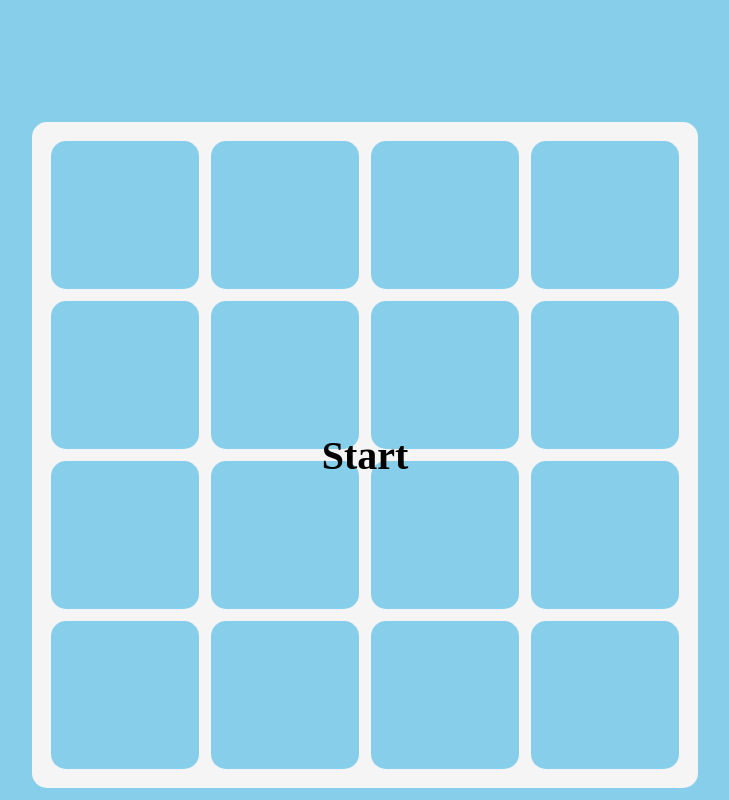
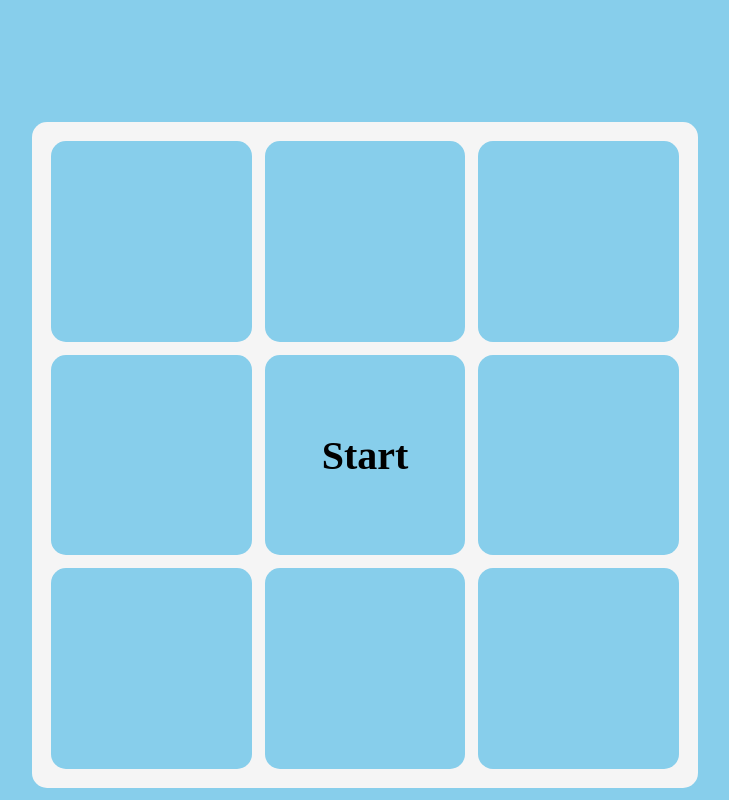
Before and after one commit to RAREBEEF/Memory-test, a React (Create React App) app: page / in a window 1280 px wide. Shown: the whole page, without its empty margins (275-1004 px from the left). Built offline with nearby package versions, Linux system fonts and the light colour scheme.

Commit message:
Complete game logic - Update cards JSX. - Implement increasing difficulty.

```diff
--- a/src/App.tsx
+++ b/src/App.tsx
@@ -1,8 +1,6 @@
 import React, { useCallback, useEffect, useMemo, useState } from "react";
 import styles from "./App.module.scss";
 import "./App.module.scss";
-
-// TODO:클리어문구 보여주기, 클리어문구 보여줄 동안 카운트다운x & 카운트 시작과 동시에 카드 보여주기
 
 function App() {
   // 최초 시작
@@ -14,11 +12,10 @@ function App() {
     () => Array.from(new Array(cardEls.length), (x, i) => i + 1),
     [cardEls]
   );
-  // 카드의 개수
-  const cardCount = useMemo(() => cards.length, [cards]);
+
   // 현재 라운드
   const [round, setRound] = useState<number>(1);
-  // 난이도
+  // 난이도(보드 크기)
   const [difficulty, setDifficulty] = useState<number>(3);
   // 라운드 시작 여부(클릭 가능 여부 결정)
   const [roundRunning, setRoundRunning] = useState<boolean>(false);
@@ -43,13 +40,38 @@ function App() {
     });
 
     setRound(1);
+    setDifficulty(3);
     setIsFail(false);
     setStart(false);
     setCountdown(4);
   };
 
+  // 다음 라운드 진행 전 초기화
+  const nextRound = useCallback(() => {
+    console.log("success");
+    clearTimeout(endCountdownClear);
+    setClickCount(0);
+    setClickedCards([]);
+    setCountdown(4);
+    setRoundRunning(false);
+    setRound((prev) => prev + 1);
+  }, [endCountdownClear]);
+
+  // 게임오버
+  const gameover = useCallback(() => {
+    cardEls.forEach((el: any) => {
+      if (answer.indexOf(el.id) !== -1 && clickedCards.indexOf(el.id) === -1) {
+        el.style.backgroundColor = "white";
+      }
+    });
+    setIsFail(true);
+    setRoundRunning(false);
+    setClickCount(0);
+  }, [answer, cardEls, clickedCards]);
+
   // 카드 클릭 함수
-  const onCardClick = (e: any) => {
+  const onCardClick = useCallback(
+    (e: any) => {
       // 라운드 시작 전 or 중복 클릭
       if (!roundRunning || clickedCards.indexOf(e.target.id) !== -1) {
         return;
@@ -75,30 +97,17 @@ function App() {
         setClickCount((prev) => prev + 1);
         setClickedCards((prev) => [...prev, e.target.id]);
       }
-  };
-
-  // 게임오버
-  const gameover = () => {
-    setIsFail(true);
-    setRoundRunning(false);
-    setClickCount(0);
-  };
-
-  // 다음 라운드 진행 전 초기화
-  const nextRound = () => {
-    console.log("success");
-    clearTimeout(endCountdownClear);
-    setClickCount(0);
-    setClickedCards([]);
-    setCountdown(4);
-    setRoundRunning(false);
-    setRound((prev) => prev + 1);
-  };
-
-  // 1초 대기
-  // 카운트 시작 & 색 표시
-  //
-  //
+    },
+    [
+      answer,
+      clickCount,
+      clickedCards,
+      endCountdownClear,
+      gameover,
+      nextRound,
+      roundRunning,
+    ]
+  );
 
   // 라운드 시간제한
   const endCountdown = useCallback((time = 9000) => {
@@ -108,12 +117,32 @@ function App() {
     }, time);
 
     setEndCountdownClear(endTimer);
+    // eslint-disable-next-line react-hooks/exhaustive-deps
   }, []);
+
+  const changeDifficulty = useCallback(
+    (num: number) => {
+      cardEls.forEach((el: any) => {
+        el.style.backgroundColor = "skyblue";
+      });
+
+      setDifficulty(num);
+    },
+    [cardEls]
+  );
 
   // 라운드 시작
   const roundStart = useCallback(() => {
     if (!start) {
       return;
+    }
+
+    if (round === 5) {
+      changeDifficulty(4);
+    } else if (round === 9) {
+      changeDifficulty(5);
+    } else if (round === 13) {
+      changeDifficulty(6);
     }
 
     const delayTimer = setTimeout(() => {
@@ -125,7 +154,11 @@ function App() {
 
       const newAnswer = [...cards].map((card) => card.toString());
 
-      for (let i = cardCount - round, j = cardCount - 1; i !== 0; i--, j--) {
+      for (
+        let i = difficulty ** 2 - round, j = difficulty ** 2 - 1;
+        i !== 0;
+        i--, j--
+      ) {
         const pick = Math.round(Math.random() * j);
         newAnswer.splice(pick, 1);
       }
@@ -160,17 +193,20 @@ function App() {
     endCountdown();
 
     return { colorTimer, startTimer, countdown, delayTimer };
-  }, [cardCount, cardEls, cards, endCountdown, round, start]);
-
-  //
-  //
-  //
-  //
+  }, [
+    cardEls,
+    cards,
+    changeDifficulty,
+    difficulty,
+    endCountdown,
+    round,
+    start,
+  ]);
 
   // 카드 엘리먼트 불러오기
   useEffect(() => {
     setCardEls(document.querySelectorAll(`.${styles.card}`));
-  }, []);
+  }, [difficulty]);
 
   // 게임오버 카운트다운 클리어
   useEffect(() => {
@@ -178,9 +214,6 @@ function App() {
       clearTimeout(endCountdownClear);
     };
   });
-
-  //
-  //
 
   useEffect(() => {
     if (!start) {
@@ -196,6 +229,38 @@ function App() {
       clearTimeout(delayTimer);
     };
   }, [roundStart, start]);
+
+  const rows = useCallback(() => {
+    const rowsResult: Array<any> = [];
+
+    const cardDeck = (i: number) => {
+      const cardDeckResult: Array<any> = [];
+
+      for (let j = 1; j <= difficulty; j++) {
+        const id = -difficulty + j + difficulty * i;
+        cardDeckResult.push(
+          <div
+            id={`${id}`}
+            key={`${id}`}
+            className={styles.card}
+            onClick={onCardClick}
+          ></div>
+        );
+      }
+
+      return cardDeckResult;
+    };
+
+    for (let i = 1; i <= difficulty; i++) {
+      rowsResult.push(
+        <div key={i} className={styles.row}>
+          {cardDeck(i)}
+        </div>
+      );
+    }
+
+    return rowsResult;
+  }, [difficulty, onCardClick]);
 
   return (
     <div className={styles.container}>
@@ -222,32 +287,7 @@ function App() {
           ? "Success"
           : start && (countdown === 0 ? "Start" : countdown !== 4 && countdown)}
       </h2>
-      <div className={styles.board}>
-        <div className={styles.row}>
-          <div id="1" className={styles.card} onClick={onCardClick}></div>
-          <div id="2" className={styles.card} onClick={onCardClick}></div>
-          <div id="3" className={styles.card} onClick={onCardClick}></div>
-          <div id="4" className={styles.card} onClick={onCardClick}></div>
-        </div>
-        <div className={styles.row}>
-          <div id="5" className={styles.card} onClick={onCardClick}></div>
-          <div id="6" className={styles.card} onClick={onCardClick}></div>
-          <div id="7" className={styles.card} onClick={onCardClick}></div>
-          <div id="8" className={styles.card} onClick={onCardClick}></div>
-        </div>
-        <div className={styles.row}>
-          <div id="9" className={styles.card} onClick={onCardClick}></div>
-          <div id="10" className={styles.card} onClick={onCardClick}></div>
-          <div id="11" className={styles.card} onClick={onCardClick}></div>
-          <div id="12" className={styles.card} onClick={onCardClick}></div>
-        </div>
-        <div className={styles.row}>
-          <div id="13" className={styles.card} onClick={onCardClick}></div>
-          <div id="14" className={styles.card} onClick={onCardClick}></div>
-          <div id="15" className={styles.card} onClick={onCardClick}></div>
-          <div id="16" className={styles.card} onClick={onCardClick}></div>
-        </div>
-      </div>
+      <div className={styles.board}>{rows()}</div>
     </div>
   );
 }
```
Lines whose indentation alone changed are shown as unchanged.
